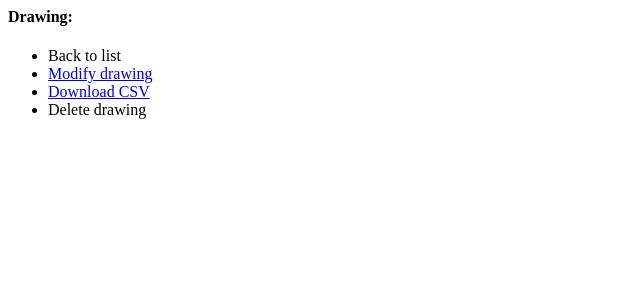
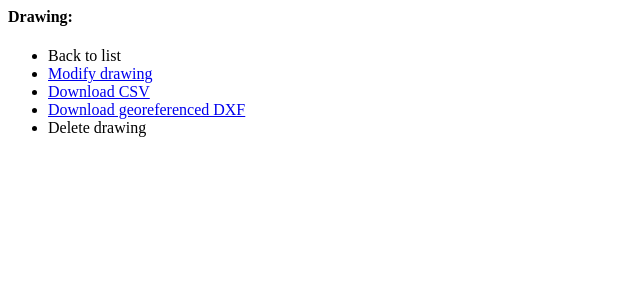
Before and after one commit to andywar65/djeocadengine, a Django app: template templates/djeocadengine/htmx/drawing_detail.html in a window 1280 px wide. Shown: the top 300 px of the page, without its empty margins (0-640 px from the left). Run offline with Django 3.2, Linux system fonts and the light colour scheme; the template is opened without the code that fills it, so the values that code supplies are empty; some libraries are stand-ins or nearby versions.

Commit message:
preparing drawing download view

```diff
--- a/models.py
+++ b/models.py
@@ -155,6 +155,7 @@ class Drawing(models.Model):
                 self.designx = self.parent.designx
                 self.designy = self.parent.designy
                 self.rotation = self.parent.rotation
+                # maybe next save is useless, as file is saved at the end
                 super(Drawing, self).save(*args, **kwargs)
             else:
                 # search for geodata in DXF
@@ -219,6 +220,11 @@ class Drawing(models.Model):
                 if not self.needs_refresh:
                     self.needs_refresh = True
                     super(Drawing, self).save()
+
+    def add_geodata_to_file(self):
+        # here we will add geodata to dxf and save it
+        # set needs_refresh to False
+        return
 
     def write_csv(self, writer):
         writer_data = []
--- a/templates/djeocadengine/htmx/drawing_detail.html
+++ b/templates/djeocadengine/htmx/drawing_detail.html
@@ -31,6 +31,12 @@
       </a>
     </li>
     <li>
+      <a class="link link-success"
+         href="{% url 'djeocadengine:drawing_download' pk=object.id %}">
+        {% trans "Download georeferenced DXF" %}
+      </a>
+    </li>
+    <li>
       <a class="link link-danger"
          hx-get="{% url 'djeocadengine:drawing_delete' pk=object.id %}"
          hx-target="#nav-card-body"
--- a/urls.py
+++ b/urls.py
@@ -12,6 +12,7 @@ from .views import (
     LayerUpdateView,
     csv_download,
     drawing_delete_view,
+    drawing_download,
     layer_delete_view,
 )
 
@@ -68,4 +69,9 @@ urlpatterns = [
         csv_download,
         name="drawing_csv",
     ),
+    path(
+        "drawing/<pk>/download",
+        drawing_download,
+        name="drawing_download",
+    ),
 ]
```
Also changed, not shown: views.py (+10 -0 lines).
